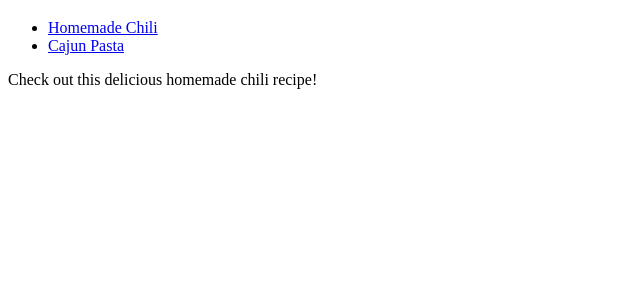
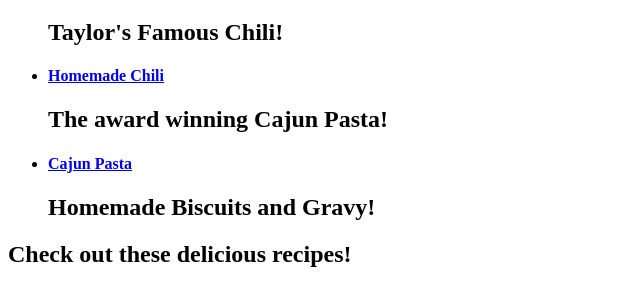
Before and after one commit to Sketchy-Dad/odin-recipes, a plain HTML site: page index.html in a window 1280 px wide. Shown: the part 61-366 px from the top of the page, without its empty margins (0-640 px from the left). Drawn offline with Linux system fonts and the light colour scheme.

Commit message:
Added Biscuits and Gravy to the index.html for an addition to the recipe list along with it's associated Hyperlink.

```diff
--- a/index.html
+++ b/index.html
@@ -7,13 +7,21 @@
 </head>
 <body>
     <h1>Odin Recipes</h1>
-    <ul>
-       <li><a href="./recipes/Chili.html">Homemade Chili</a></li>
-       <li><a href="./recipes/CajunPasta.html">Cajun Pasta</a></li>
+    <ul><h2>Taylor's Famous Chili!</h2>
+       <li>
+        <h4><a href="./recipes/Chili.html">Homemade Chili</a></h4>
+       </li>
+        </h2>
+
+        <h2>The award winning Cajun Pasta!</h2>
+       <li>
+        <h4><a href="./recipes/CajunPasta.html">Cajun Pasta</a></h4>
+       </li>
+       <h2>Homemade Biscuits and Gravy!</h2>
 
 
     </ul>
-    <p>Check out this delicious homemade chili recipe!</p>
+    <H2>Check out these delicious recipes!</H2>
 
 </body>
 </html>
```
